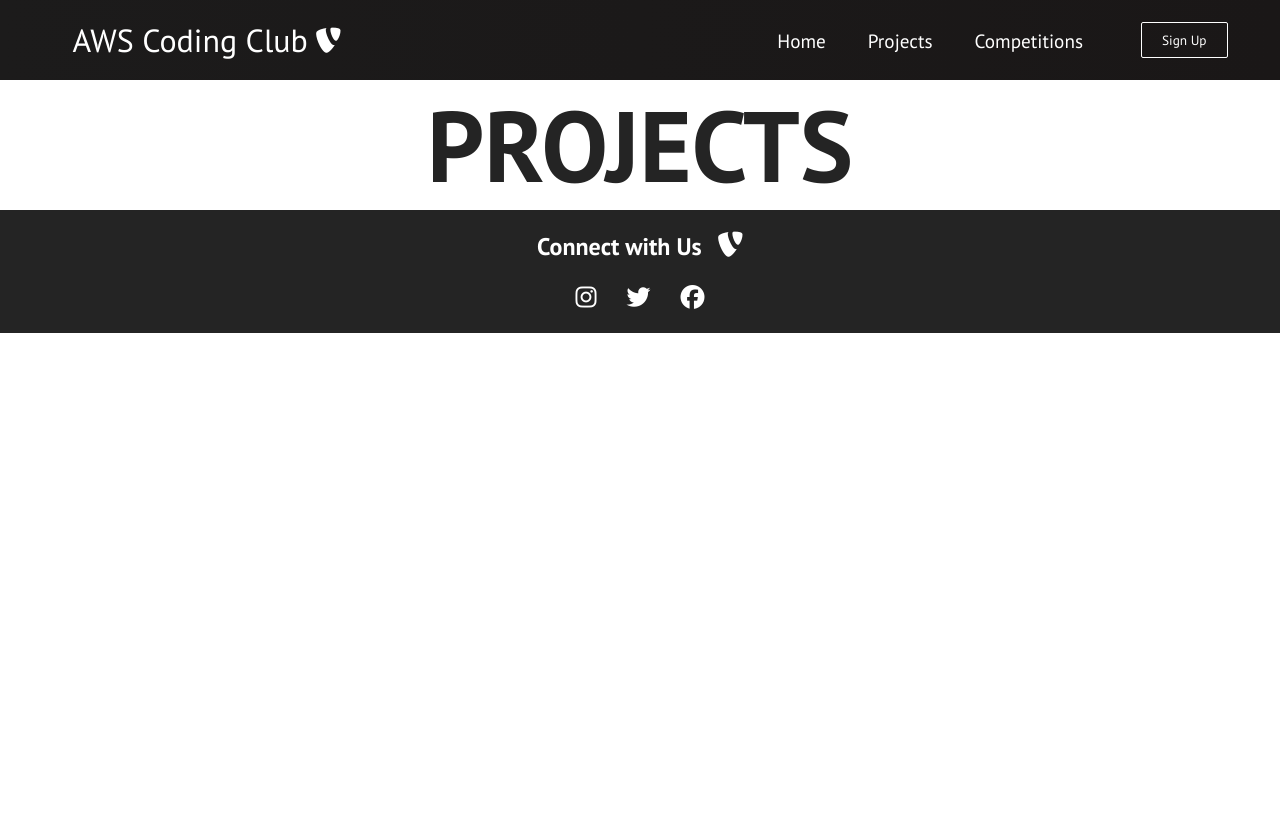
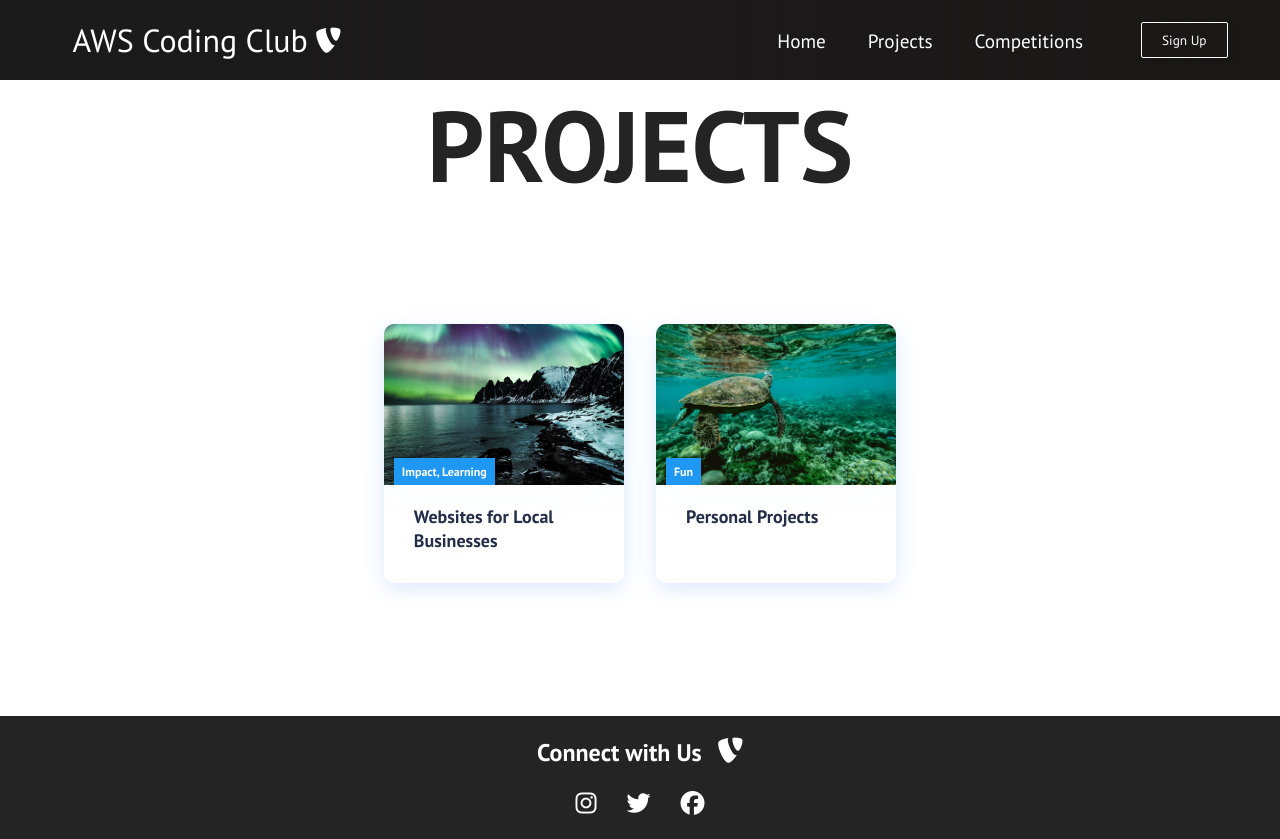
Before and after one commit to boen19906/AWS-Coding-Club-Website, a React (Create React App) app: page /projects in a window 1280 px wide. Before the commit the page ends 800 px from the top, so only its background shows below. Built offline with nearby package versions, Linux system fonts and the light colour scheme.

Commit message:
Sign Up Page Added

```diff
--- a/src/App.css
+++ b/src/App.css
@@ -5,10 +5,8 @@
   font-family: 'PT Sans', sans-serif;
 }
 
-.home,
-.services,
-.products,
-.sign-up {
+.home
+{
   display: flex;
   height: 90vh;
   align-items: center;
@@ -35,10 +33,28 @@
 }
 
 .sign-up {
-/*
+
   background-position: center;
-  background-size: cover;
-  background-repeat: no-repeat;*/
+  background-size: fill;
+  background-repeat: no-repeat;
   color: #242424;
   font-size: 100px;
 }
+
+.thanks {
+  flex:1;
+  height: 100%;
+  width: 100%;
+
+}
+
+.thanks > h1{
+
+  color: #fff;
+  font-size: 100px;
+}
+.thanks > h2 {
+  color:#fff;
+  font-size: 60px;
+  text-align: center;
+}
--- a/src/components/Footer.js
+++ b/src/components/Footer.js
@@ -15,7 +15,7 @@ export default function Footer() {
                     <div className="social-icons">
                         <div className="social-icon-instagram">
                             <Link className="social-icons-link-instagram"
-                            to="/"
+                            to="https://www.instagram.com/"
                             target="_blank"
                             aria-label="Instagram">
                                 <i className="fab fa-instagram"/>
--- /dev/null
+++ b/src/components/Form.css
@@ -0,0 +1,55 @@
+.form-container {
+    display: flex;
+    justify-content: center;  /* Center horizontally */
+    align-items: center;      /* Center vertically */
+    height: 50vh;
+    width: 100%;
+    box-shadow: 10px 10px 20px rgba(0, 0, 0, 0.2);
+    background-color: #edeaea;
+}
+
+.form-box {
+    height: 40vh;
+    width: 80%;
+    box-shadow: 10px 10px 20px rgba(0, 0, 0, 0.2);
+    background-color: #d3cece;
+    display: flex;
+    flex-direction: column;
+    justify-content: center;
+    align-items: center;       /* Center elements horizontally */
+    gap: 20px;                 /* Space between form elements */
+}
+
+.form-box > form {
+    display: flex;
+    flex-direction: column;
+    align-items: center;
+
+}
+
+.form-box > label, input, select, button {
+    padding: 10px;
+    box-shadow: 2px 2px 5px rgba(0, 0, 0, 0.1);
+    border: 1px solid #ccc;
+    border-radius: 5px;
+    text-align: center;
+}
+
+.form-box > label, select, input {
+    width: 100%;
+    font-size: 20px;
+}
+
+
+.form-box > button {
+    width: 50%;
+    background-color: #b29090;
+    color: white;
+    border: none;
+    cursor: pointer;
+    transition: background-color 0.3s;
+}
+
+.form-box > button:hover {
+    background-color: #a07777;
+}
--- /dev/null
+++ b/src/components/Form.js
@@ -0,0 +1,73 @@
+import React, { useState } from "react";
+import "./Form.css";
+import "../App.css";
+import { useNavigate } from "react-router-dom";
+
+export default function SignUpForm() {
+    const navigate = useNavigate();
+
+    const [name, setName] = useState("");
+    const [tieColor, setTieColor] = useState("");
+    const [signedUp, setSignedUp] = useState(false);
+    console.log(tieColor);
+
+    const handleSubmit = () => {
+        setSignedUp(true);
+    }
+
+    if (!signedUp) {
+        return (
+            <>
+                <h1 className="sign-up">SIGN UP</h1>
+                <div className="form-container">
+                 <div className="form-box">
+                     <form id="name-form">
+                         <label htmlFor="name">Name: </label>
+                         <input
+                             type="text"
+                             id="name"
+                             name="name"
+                             required
+                             onChange={(event) => setName(event.target.value)}
+                         />
+                     </form>
+                     <form id="tiecolor-form">
+                         <label htmlFor="tiecolor">Tie Color: </label>
+                         <select
+                             id="tiecolor"
+                             name="tiecolor"
+                             required
+                             onChange={(event) => setTieColor(event.target.value)}
+                         >
+                             <option value="blue">Blue</option>
+                             <option value="green">Green</option>
+                             <option value="red">Red</option>
+                             <option value="yellow">Yellow</option>
+                         </select>
+                     </form>
+
+                     <button onClick={handleSubmit}>Submit</button>
+                 </div>
+            </div>
+            </>
+
+         );
+    }
+    else {
+        return (
+            <div className="thanks">
+            <video autoPlay muted loop className="background-video">
+                <source src="videos/party.mp4" type="video/mp4" />
+                Your browser does not support the video tag.
+            </video>
+
+            <h1>{`Thank you ${name.split(' ')[0]}!`}</h1>
+            <h2>Our first meeting will be on Monday September 30th in Mr. Considine's Room!</h2>
+
+
+            </div>
+        );
+    }
+
+
+}
--- a/src/components/Cards.js
+++ b/src/components/HomeCards.js
@@ -1,11 +1,11 @@
 import React from "react";
 import CardItem from "./CardItem";
-import "./Cards.css";
+import "./HomeCards.css";
 
 export default function Cards() {
     return (
         <div className="cards">
-            <h1>Check out these epic gyatts</h1>
+            <h1>We're gonna do amazing things this year</h1>
             <div className="cards__container">
                 <div className="cards__wrapper">
                     <ul className="cards__items">
--- /dev/null
+++ b/src/components/ProjectCards.css
@@ -0,0 +1,118 @@
+.cards {
+    padding: 2rem; /* Reduced padding */
+    background: #fff;
+}
+
+h1 {
+    text-align: center;
+}
+
+.cards__container {
+    display: flex;
+    flex-flow: column;
+    align-items: center;
+    max-width: 1120px;
+    width: 90%;
+    margin: 0 auto;
+}
+
+.cards__wrapper {
+    position: relative;
+    margin: 30px 0 30px; /* Reduced margin */
+}
+
+.cards__items {
+    margin-bottom: 16px; /* Reduced margin-bottom */
+}
+
+.cards__item {
+    display: flex;
+    flex: 1;
+    margin: 0 0.5rem; /* Reduced margin */
+    border-radius: 10px;
+}
+
+.cards__item__link {
+    display: flex;
+    flex-flow: column;
+    width: 100%;
+    box-shadow: 0 4px 12px rgba(56, 125, 255, 0.17); /* Reduced shadow size */
+    -webkit-filter: drop-shadow(0 4px 12px rgba(56, 125, 255, 0.17)); /* Reduced shadow size */
+    filter: drop-shadow(0 4px 12px rgba(56, 125, 255, 0.17)); /* Reduced shadow size */
+    border-radius: 10px;
+    overflow: hidden;
+    text-decoration: none;
+}
+
+.cards__item__pic-wrap {
+    position: relative;
+    width: 100%;
+    padding-top: 60%; /* Adjusted for better proportion */
+    overflow: hidden;
+}
+
+.fade-img {
+    animation-name: fade-img;
+    animation-duration: 2s;
+}
+
+.cards__item__pic-wrap::after {
+    content: attr(data-category);
+    position: absolute;
+    bottom: 0;
+    margin-left: 8px; /* Reduced margin */
+    padding: 4px 6px; /* Reduced padding */
+    max-width: calc(100% - 60px);
+    font-size: 10px; /* Reduced font size */
+    font-weight: 700;
+    color: #fff;
+    background-color: #1f98f4;
+    box-sizing: border-box;
+}
+
+.cards__item__img {
+    position: absolute;
+    top: 0;
+    right: 0;
+    bottom: 0;
+    left: 0;
+    display: block;
+    width: 100%;
+    max-width: 100%;
+    height: 100%;
+    max-height: 100%;
+    object-fit: cover;
+    transition: all 0.2s linear;
+}
+
+.cards__item__img:hover {
+    transform: scale(1.05); /* Reduced scale on hover */
+}
+
+.cards__item__info {
+    padding: 15px 20px 20px; /* Reduced padding */
+}
+
+.cards__item__text {
+    color: #252e48;
+    font-size: 16px; /* Reduced font size */
+    line-height: 22px; /* Reduced line-height */
+}
+
+@media only screen and (min-width: 1200px) {
+    .content__blog__container {
+        width: 84%;
+    }
+}
+
+@media only screen and (min-width: 1024px) {
+    .cards__items {
+        display: flex;
+    }
+}
+
+@media only screen and (max-width: 1024px) {
+    .cards__item {
+        margin-bottom: 1rem; /* Reduced margin-bottom */
+    }
+}
--- /dev/null
+++ b/src/components/ProjectCards.js
@@ -0,0 +1,29 @@
+import React from "react";
+import CardItem from "./CardItem";
+import "./HomeCards.css";
+
+export default function ProjectCards() {
+    return (
+        <div className="cards">
+            <div className="cards__container">
+                <div className="cards__wrapper">
+                    <ul className="cards__items">
+                        <CardItem
+                        src="images/aurora.jpg"
+                        text="Websites for Local Businesses"
+                        label="Impact, Learning"
+
+                        />
+
+                        <CardItem
+                        src="images/turtle.jpg"
+                        text="Personal Projects"
+                        label="Fun"
+
+                        />
+                    </ul>
+                </div>
+            </div>
+        </div>
+    );
+}
--- a/src/components/pages/Home.js
+++ b/src/components/pages/Home.js
@@ -1,6 +1,6 @@
 import "../../App.css";
 import HeroSection from "../HeroSection";
-import Cards from "../Cards";
+import Cards from "../HomeCards";
 import Footer from "../Footer";
 export default function Home() {
     return (
--- a/src/components/pages/Projects.js
+++ b/src/components/pages/Projects.js
@@ -1,10 +1,12 @@
 import React from "react";
 import "../../App.css";
 import Footer from "../Footer";
+import ProjectCards from "../ProjectCards";
 export default function Projects() {
     return (
         <>
             <h1 className="projects">PROJECTS</h1>
+            <ProjectCards/>
             <Footer/>
         </>
     );
--- a/src/components/pages/SignUp.js
+++ b/src/components/pages/SignUp.js
@@ -1,11 +1,13 @@
 import React from "react";
 import "../../App.css";
 import Footer from "../Footer";
+import SignUpForm from "../Form";
 
 export default function SignUp() {
     return (
         <>
-            <h1 className="sign-up">SIGN UP</h1>
+
+            <SignUpForm/>
             <Footer/>
         </>
 
```
Also changed, not shown: src/components/HomeCards.css (renamed from src/components/Cards.css), 1 other file (tests, documents, lock files or other folders).
